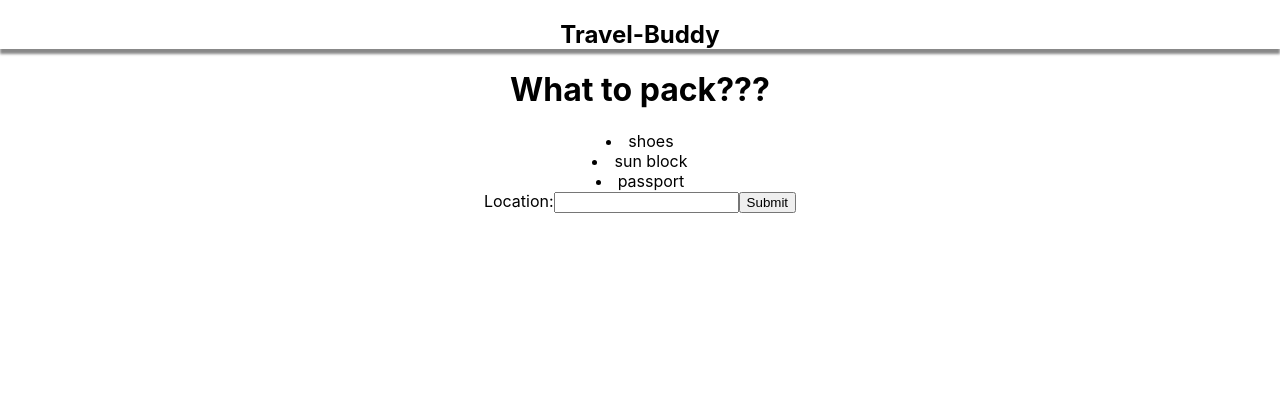
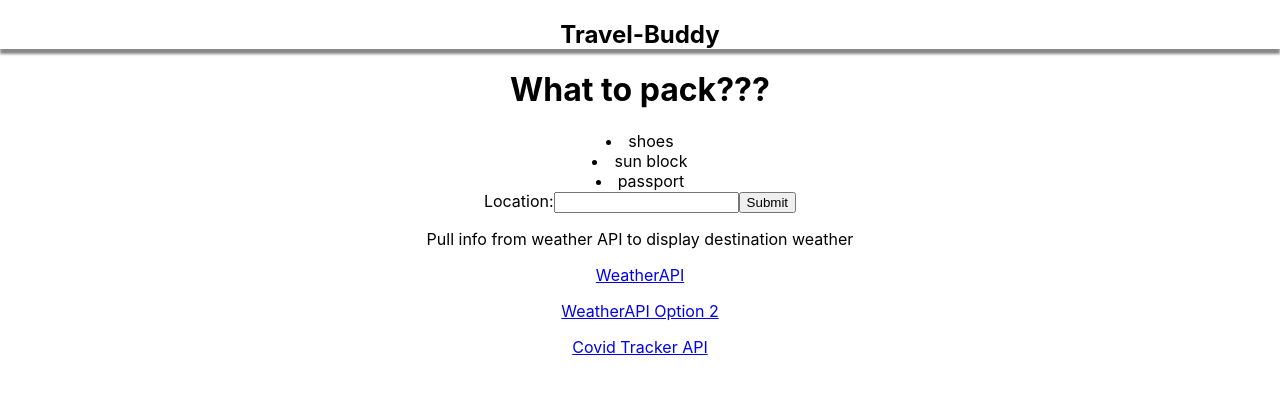
Before and after one commit to Salgado3/travel-Buddy, a React (Create React App) app: page / in a window 1280 px wide. Shown: the top 394 px of the page. Built offline with nearby package versions, Linux system fonts and the light colour scheme.

Commit message:
uploaded weather component and covid tracker component

```diff
--- a/src/App.jsx
+++ b/src/App.jsx
@@ -3,8 +3,8 @@ import './App.css';
 import Navbar from "./components/Navbar"
 import Main from "./components/Main"
 import Form from "./components/Form"
-
-
+import Weather from "./components/Weather"
+import Covid from "./components/Covid"
 function App() {
   return (
 
@@ -12,6 +12,8 @@ function App() {
       <Navbar/>
       <Main/>
       <Form/>
+      <Weather/>
+      <Covid/>
     </div>
   );
 }
--- /dev/null
+++ b/src/components/Covid.jsx
@@ -0,0 +1,12 @@
+import React from "react"
+
+
+function CovidTracker() {
+return(
+
+    <p><a href="https://developers.amadeus.com/blog/-introducing-amadeus-covid-19-travel-restrictions-api">Covid Tracker API</a></p>
+)
+
+}
+
+export default CovidTracker
--- /dev/null
+++ b/src/components/Weather.jsx
@@ -0,0 +1,17 @@
+import React from "react"
+
+
+function Weather() {
+
+    return (
+            <div>
+                <p>Pull info from weather API to display destination weather</p>
+                <p><a href="https://www.weatherapi.com/">WeatherAPI</a></p>
+                <a href="https://openweathermap.org/api">WeatherAPI Option 2</a>
+
+            </div>
+
+    )
+}
+
+export default Weather
--- a/src/index.css
+++ b/src/index.css
@@ -18,7 +18,4 @@ code {
 
 .navbar {
   box-shadow: 0 5px 2.5px #888888;
-
-
-
 }
```
Also changed, not shown: src/index.jsx (+1 -6 lines).
